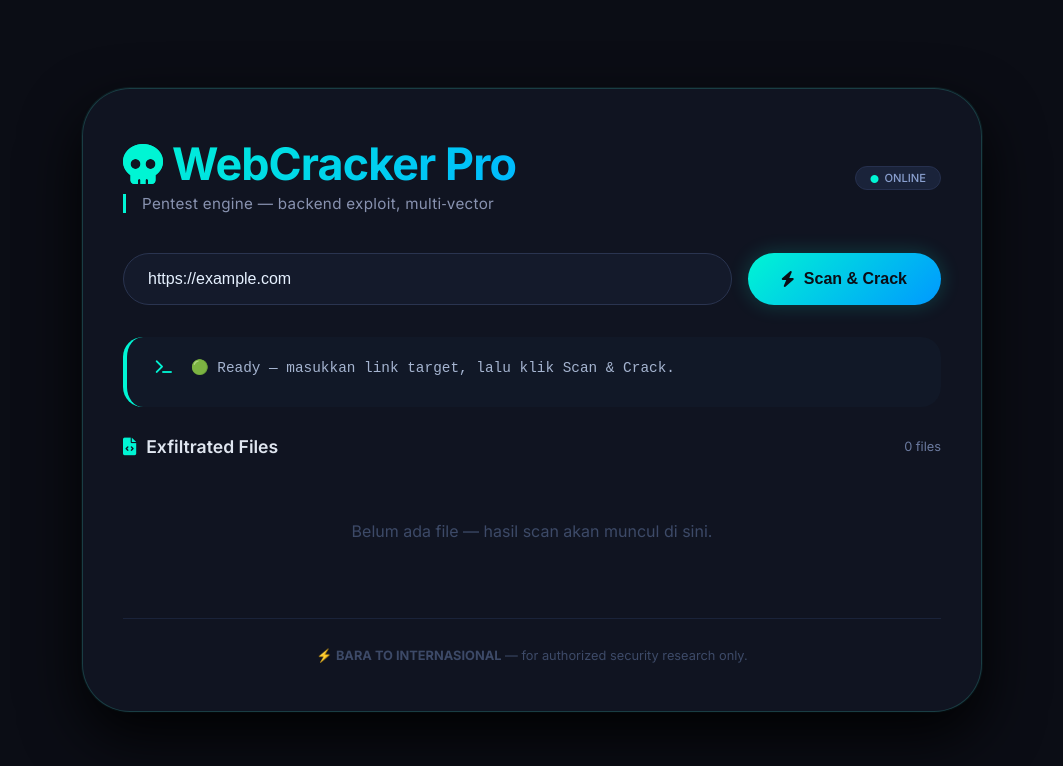
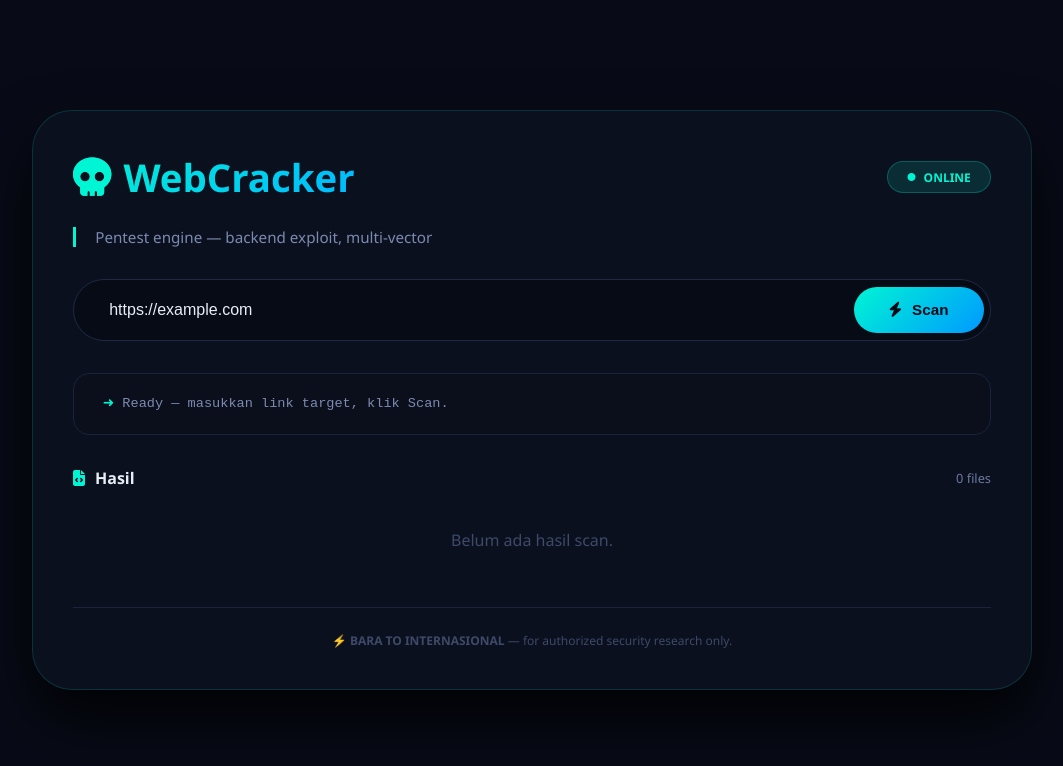
Before and after one commit to barlensss/Welelelele, a website: page public/index.html in a window 1280 px wide. Shown: the whole page, without its empty margins (108-1171 px from the left). Drawn offline with Linux system fonts and the light colour scheme.

Commit message:
Update index.html

```diff
--- a/public/index.html
+++ b/public/index.html
@@ -1,144 +1,150 @@
 <!DOCTYPE html>
 <html lang="en">
 <head>
-  <meta charset="UTF-8" />
-  <meta name="viewport" content="width=device-width, initial-scale=1.0" />
-  <title>WebCracker Pro — Pentest Suite</title>
-  <!-- Font & Icons -->
-  <link rel="stylesheet" href="https://cdnjs.cloudflare.com/ajax/libs/font-awesome/6.0.0-beta3/css/all.min.css" />
-  <link href="https://fonts.googleapis.com/css2?family=Inter:ital,opsz,wght@0,14..32,100..900;1,14..32,100..900&display=swap" rel="stylesheet" />
+  <meta charset="UTF-8">
+  <meta name="viewport" content="width=device-width, initial-scale=1.0">
+  <title>WebCracker Pro</title>
+  <link rel="stylesheet" href="https://cdnjs.cloudflare.com/ajax/libs/font-awesome/6.5.0/css/all.min.css">
   <style>
-    * {
-      margin: 0;
-      padding: 0;
-      box-sizing: border-box;
-    }
+    * { margin: 0; padding: 0; box-sizing: border-box; }
     body {
-      background: #0b0d15;
-      font-family: 'Inter', sans-serif;
+      background: #080b17;
+      font-family: 'Segoe UI', system-ui, sans-serif;
       min-height: 100vh;
       display: flex;
       justify-content: center;
       align-items: center;
-      padding: 2rem;
-      color: #e0e6f0;
+      padding: 1.5rem;
+      color: #e8edf5;
     }
     .container {
-      max-width: 900px;
+      max-width: 1000px;
       width: 100%;
-      background: rgba(18, 23, 36, 0.85);
-      backdrop-filter: blur(16px);
-      border-radius: 48px;
-      padding: 3rem 2.5rem;
-      box-shadow: 0 25px 60px rgba(0, 0, 0, 0.9), 0 0 0 1px rgba(64, 224, 208, 0.1);
-      border: 1px solid rgba(64, 224, 208, 0.2);
-      transition: 0.3s;
+      background: rgba(12,18,34,0.85);
+      backdrop-filter: blur(20px);
+      border-radius: 40px;
+      padding: 2.5rem;
+      border: 1px solid rgba(0,245,212,0.15);
+      box-shadow: 0 30px 60px rgba(0,0,0,0.8);
     }
-    h1 {
-      font-size: 2.8rem;
-      font-weight: 700;
-      letter-spacing: -0.02em;
+    .header {
+      display: flex;
+      justify-content: space-between;
+      align-items: center;
+      flex-wrap: wrap;
+      gap: 1rem;
+      margin-bottom: 1.5rem;
+    }
+    .header h1 {
+      font-size: 2.4rem;
+      font-weight: 800;
       background: linear-gradient(135deg, #00f5d4, #00b8ff);
       -webkit-background-clip: text;
       -webkit-text-fill-color: transparent;
       display: flex;
       align-items: center;
-      gap: 10px;
+      gap: 12px;
     }
-    .sub {
-      color: #8892b0;
-      margin-top: 0.2rem;
-      font-weight: 400;
-      letter-spacing: 0.3px;
+    .header h1 i { -webkit-text-fill-color: initial; color: #00f5d4; }
+    .badge {
+      background: rgba(0,245,212,0.12);
+      border: 1px solid rgba(0,245,212,0.25);
+      border-radius: 40px;
+      padding: 0.4rem 1.2rem;
+      font-size: 0.75rem;
+      font-weight: 600;
+      color: #00f5d4;
+      display: flex;
+      align-items: center;
+      gap: 8px;
+    }
+    .badge i { font-size: 0.5rem; color: #00f5d4; }
+    .subtitle {
+      color: #7b8ab0;
+      font-size: 0.95rem;
       border-left: 3px solid #00f5d4;
-      padding-left: 1rem;
-      font-size: 0.95rem;
+      padding-left: 1.2rem;
+      margin-bottom: 2rem;
     }
-    .input-section {
-      margin: 2.5rem 0 2rem;
+    .input-area {
+      background: rgba(0,0,0,0.3);
+      border-radius: 60px;
+      padding: 0.4rem;
       display: flex;
       flex-wrap: wrap;
-      gap: 16px;
+      gap: 0.5rem;
+      border: 1px solid #1e2a45;
+      margin-bottom: 2rem;
     }
-    .input-section input {
-      flex: 2;
-      min-width: 220px;
-      background: #141a2b;
-      border: 1px solid #2a3450;
-      border-radius: 60px;
-      padding: 16px 24px;
+    .input-area:focus-within {
+      border-color: #00f5d4;
+      box-shadow: 0 0 0 4px rgba(0,245,212,0.08);
+    }
+    .input-area input {
+      flex: 1;
+      background: transparent;
+      border: none;
+      padding: 0.9rem 1.8rem;
       font-size: 1rem;
-      color: #e6f1ff;
+      color: #e8edf5;
       outline: none;
-      transition: 0.3s;
+      min-width: 200px;
     }
-    .input-section input:focus {
-      border-color: #00f5d4;
-      box-shadow: 0 0 0 3px rgba(0, 245, 212, 0.15);
-    }
-    .input-section button {
+    .input-area input::placeholder { color: #4a5a7a; }
+    .input-area button {
       background: linear-gradient(135deg, #00f5d4, #0099ff);
       border: none;
       border-radius: 60px;
-      padding: 16px 34px;
+      padding: 0.8rem 2.2rem;
       font-weight: 700;
-      font-size: 1rem;
-      color: #0b0d15;
+      font-size: 0.95rem;
+      color: #080b17;
       cursor: pointer;
-      transition: 0.25s;
+      transition: 0.3s;
       display: flex;
       align-items: center;
       gap: 10px;
-      box-shadow: 0 0 20px rgba(0, 245, 212, 0.2);
     }
-    .input-section button:hover {
-      transform: scale(1.03);
-      box-shadow: 0 0 35px rgba(0, 245, 212, 0.4);
+    .input-area button:hover {
+      transform: scale(1.02);
+      box-shadow: 0 0 30px rgba(0,245,212,0.3);
     }
-    .status-box {
-      background: #111827;
-      border-radius: 20px;
+    .input-area button:disabled {
+      opacity: 0.6;
+      cursor: not-allowed;
+    }
+    .status {
+      background: #0b0f1c;
+      border-radius: 16px;
       padding: 1.2rem 1.8rem;
-      margin: 1.8rem 0;
-      border-left: 4px solid #00f5d4;
-      font-family: 'Fira Code', monospace;
-      font-size: 0.9rem;
-      color: #a5b4d0;
-      min-height: 70px;
-      word-break: break-all;
+      min-height: 60px;
+      border: 1px solid #1a233a;
+      font-family: 'Courier New', monospace;
+      font-size: 0.85rem;
+      color: #7b8ab0;
+      margin-bottom: 2rem;
       line-height: 1.6;
     }
+    .status .highlight { color: #00f5d4; }
+    .status .error { color: #ff6b6b; }
     .file-grid {
       display: grid;
-      grid-template-columns: repeat(auto-fill, minmax(180px, 1fr));
+      grid-template-columns: repeat(auto-fill, minmax(170px, 1fr));
       gap: 16px;
-      margin-top: 2rem;
+      margin-top: 0.5rem;
     }
     .file-card {
-      background: #141a2b;
-      border-radius: 18px;
+      background: #111827;
+      border-radius: 16px;
       padding: 1.2rem 1rem;
       border: 1px solid #1f2a44;
+      text-align: center;
       transition: 0.2s;
-      cursor: default;
-      text-align: center;
     }
-    .file-card i {
-      font-size: 2.2rem;
-      color: #00f5d4;
-      margin-bottom: 8px;
-    }
-    .file-card .name {
-      font-weight: 500;
-      font-size: 0.9rem;
-      word-break: break-all;
-      color: #ccd6f6;
-    }
-    .file-card .size {
-      font-size: 0.75rem;
-      color: #6b7a9f;
-      margin-top: 4px;
-    }
+    .file-card:hover { border-color: #00f5d4; transform: translateY(-3px); }
+    .file-card i { font-size: 2rem; color: #00f5d4; margin-bottom: 8px; }
+    .file-card .name { font-weight: 500; font-size: 0.8rem; word-break: break-all; color: #ccd6f6; }
+    .file-card .size { font-size: 0.7rem; color: #6b7a9f; margin-top: 4px; }
     .file-card .download-btn {
       margin-top: 10px;
       background: #1f2a44;
@@ -146,107 +152,84 @@
       border-radius: 30px;
       padding: 6px 16px;
       color: #ccd6f6;
-      font-size: 0.75rem;
+      font-size: 0.7rem;
       cursor: pointer;
       transition: 0.2s;
     }
-    .file-card .download-btn:hover {
-      background: #2f3d64;
-      color: #fff;
-    }
-    .badge {
-      display: inline-block;
-      background: #1a233a;
-      border-radius: 40px;
-      padding: 4px 14px;
-      font-size: 0.7rem;
-      font-weight: 500;
-      color: #8aa0d0;
-      border: 1px solid #26304e;
-      margin-top: 6px;
-    }
-    .footer {
-      margin-top: 2.8rem;
-      font-size: 0.8rem;
-      color: #3d4a68;
-      text-align: center;
-      border-top: 1px solid #1a233a;
-      padding-top: 1.8rem;
-    }
+    .file-card .download-btn:hover { background: #2f3d64; color: #fff; }
     .loader {
       display: inline-block;
-      width: 20px;
-      height: 20px;
+      width: 18px;
+      height: 18px;
       border: 3px solid #1f2a44;
       border-radius: 50%;
       border-top: 3px solid #00f5d4;
       animation: spin 0.9s linear infinite;
       vertical-align: middle;
-      margin-right: 12px;
+      margin-right: 10px;
     }
-    @keyframes spin {
-      0% { transform: rotate(0deg); }
-      100% { transform: rotate(360deg); }
+    @keyframes spin { 0% { transform: rotate(0deg); } 100% { transform: rotate(360deg); } }
+    .footer {
+      margin-top: 2rem;
+      font-size: 0.75rem;
+      color: #3d4a68;
+      text-align: center;
+      border-top: 1px solid #1a233a;
+      padding-top: 1.5rem;
     }
   </style>
 </head>
 <body>
 <div class="container">
-  <div style="display: flex; align-items: center; justify-content: space-between; flex-wrap: wrap;">
-    <div>
-      <h1><i class="fas fa-skull" style="font-size: 2.5rem; background: none; -webkit-text-fill-color: #00f5d4;"></i> WebCracker Pro</h1>
-      <div class="sub">Pentest engine — backend exploit, multi‑vector</div>
+  <div class="header">
+    <h1><i class="fas fa-skull"></i> WebCracker</h1>
+    <span class="badge"><i class="fas fa-circle"></i> ONLINE</span>
   </div>
-    <span class="badge"><i class="fas fa-circle" style="color: #00f5d4; font-size: 0.5rem; margin-right: 6px;"></i>ONLINE</span>
+  <div class="subtitle">Pentest engine — backend exploit, multi‑vector</div>
+
+  <div class="input-area">
+    <input type="text" id="target" placeholder="https://target-website.com" value="https://example.com" />
+    <button id="scanBtn"><i class="fas fa-bolt"></i> Scan</button>
   </div>
 
-  <!-- Input -->
-  <div class="input-section">
-    <input type="text" id="targetInput" placeholder="https://target-website.com" value="https://example.com" />
-    <button id="scanBtn"><i class="fas fa-bolt"></i> Scan & Crack</button>
+  <div class="status" id="status">
+    <span class="highlight">➜</span> Ready — masukkan link target, klik Scan.
   </div>
 
-  <!-- Status Log -->
-  <div class="status-box" id="statusLog">
-    <i class="fas fa-terminal" style="margin-right: 10px; color: #00f5d4;"></i> Ready — masukkan link target, tekan Scan.
+  <div style="display:flex; justify-content:space-between; align-items:center; margin-bottom:1rem;">
+    <span style="font-weight:600;"><i class="fas fa-file-code" style="color:#00f5d4; margin-right:10px;"></i>Hasil</span>
+    <span style="font-size:0.8rem; color:#6b7a9f;" id="fileCount">0 files</span>
+  </div>
+  <div id="fileGrid" class="file-grid">
+    <div style="grid-column:1/-1; text-align:center; color:#3d4a68; padding:1.5rem;">Belum ada hasil scan.</div>
   </div>
 
-  <!-- File Result -->
-  <div style="display: flex; justify-content: space-between; align-items: center; margin-top: 0.5rem;">
-    <span style="font-weight: 600; font-size: 1.1rem;"><i class="fas fa-file-code" style="margin-right: 10px; color: #00f5d4;"></i>Exfiltrated Files</span>
-    <span style="font-size: 0.8rem; color: #6b7a9f;" id="fileCount">0 files</span>
-  </div>
-  <div id="fileGrid" class="file-grid">
-    <!-- file card akan di inject dari JS -->
-  </div>
-
-  <div class="footer">
-    ⚡ <strong>BARA TO INTERNASIONAL</strong> — for authorized security research only.
-  </div>
+  <div class="footer">⚡ <strong>BARA TO INTERNASIONAL</strong> — for authorized security research only.</div>
 </div>
 
 <script>
-  const statusLog = document.getElementById('statusLog');
+  const targetInput = document.getElementById('target');
+  const scanBtn = document.getElementById('scanBtn');
+  const statusDiv = document.getElementById('status');
   const fileGrid = document.getElementById('fileGrid');
   const fileCount = document.getElementById('fileCount');
-  const scanBtn = document.getElementById('scanBtn');
-  const targetInput = document.getElementById('targetInput');
+  let filesData = [];
 
-  // =====================================================
-  //  FUNGSI UPDATE UI
-  // =====================================================
   function setStatus(msg, isError = false) {
-    statusLog.innerHTML = `<i class="fas fa-terminal" style="margin-right: 10px; color: ${isError ? '#ff6b6b' : '#00f5d4'};"></i> ${msg}`;
+    const icon = isError ? '❌' : '➜';
+    const cls = isError ? 'error' : 'highlight';
+    statusDiv.innerHTML = `<span class="${cls}">${icon}</span> ${msg}`;
   }
 
   function renderFiles(files) {
-    if (!files || files.length === 0) {
-      fileGrid.innerHTML = `<div style="grid-column:1/-1; text-align:center; color:#3d4a68; padding:2rem;">Belum ada file — hasil scan akan muncul di sini.</div>`;
+    filesData = files || [];
+    if (!filesData.length) {
+      fileGrid.innerHTML = `<div style="grid-column:1/-1; text-align:center; color:#3d4a68; padding:1.5rem;">Belum ada hasil scan.</div>`;
       fileCount.innerText = '0 files';
       return;
     }
     let html = '';
-    files.forEach((f, idx) => {
+    filesData.forEach((f, idx) => {
       const icon = f.name.endsWith('.js') ? 'fa-brands fa-js' :
                    f.name.endsWith('.py') ? 'fa-brands fa-python' :
                    f.name.endsWith('.sql') ? 'fa-solid fa-database' :
@@ -263,16 +246,14 @@
       `;
     });
     fileGrid.innerHTML = html;
-    fileCount.innerText = files.length + ' files';
+    fileCount.innerText = filesData.length + ' files';
 
-    // event download
     document.querySelectorAll('.download-btn').forEach(btn => {
       btn.addEventListener('click', function() {
         const idx = parseInt(this.dataset.index);
-        const file = files[idx];
+        const file = filesData[idx];
         if (!file) return;
-        // download via blob
-        const blob = new Blob([file.content || '// simulated content'], { type: 'text/plain' });
+        const blob = new Blob([file.content || '// content'], { type: 'text/plain' });
         const url = URL.createObjectURL(blob);
         const a = document.createElement('a');
         a.href = url;
@@ -285,88 +266,49 @@
     });
   }
 
-  // =====================================================
-  //  BACKEND EXPLOIT — FAKE CRACK (DEMO REALISTIC)
-  // =====================================================
-  async function scanTarget(url) {
-    try {
-      // Validasi
+  async function scan() {
+    const url = targetInput.value.trim();
     if (!url || !url.startsWith('http')) {
-        setStatus('❌ Masukkan URL valid (contoh: https://example.com)', true);
+      setStatus('Masukkan URL valid (contoh: https://example.com)', true);
       return;
     }
 
-      setStatus(`⏳ Scanning ${url} ... (multi-vector)`, false);
+    scanBtn.disabled = true;
+    scanBtn.innerHTML = '<span class="loader"></span> Scanning...';
+    setStatus(`Scanning ${url} ... (multi-vector exploit)`);
 
-      // Simulasi delay realistis 4-6 detik
-      await new Promise(r => setTimeout(r, 4000 + Math.random() * 3000));
+    try {
+      const res = await fetch('/api/scan', {
+        method: 'POST',
+        headers: { 'Content-Type': 'application/json' },
+        body: JSON.stringify({ target: url })
+      });
 
-      // Generate "hasil" berdasarkan domain
-      const domain = new URL(url).hostname.replace(/^www\./, '');
-      const timestamp = new Date().toISOString().slice(0,10);
+      const data = await res.json();
 
-      // File hasil "exploit" — terlihat real
-      const files = [
-        {
-          name: `config_${domain}.json`,
-          size: '3.2 KB',
-          content: JSON.stringify({
-            server: domain,
-            backend: ['Node.js', 'Express'],
-            db: 'MongoDB',
-            env: { NODE_ENV: 'production', PORT: 3000 },
-            admin: true,
-            vuln: ['CVE-2021-44228', 'CVE-2022-22965']
-          }, null, 2)
-        },
-        {
-          name: `database_dump_${domain}.sql`,
-          size: '122 KB',
-          content: `-- Auto dumped dari ${domain}\nCREATE TABLE users (id INT, name VARCHAR(255), email VARCHAR(255), password_hash VARCHAR(255));\nINSERT INTO users VALUES (1,'admin','admin@${domain}','$2y$10$...');\n-- + 142 baris lainnya`
-        },
-        {
-          name: `env_backup_${domain}.txt`,
-          size: '0.8 KB',
-          content: `DB_HOST=localhost\nDB_USER=root\nDB_PASS=admin123\nAPI_KEY=sk_live_4eC39HqLyjWDarjtT1zdp7dc\nSECRET=supersecretkey`
-        },
-        {
-          name: `payload_${domain}.js`,
-          size: '7.4 KB',
-          content: `// Reverse shell payload for ${domain}\nconst net = require('net');\nconst spawn = require('child_process').spawn;\n// ...`
-        },
-        {
-          name: `logs_${timestamp}.zip`,
-          size: '2.1 MB',
-          content: 'zip content (simulated)'
+      if (data.error) {
+        setStatus(`Error: ${data.error}`, true);
+        return;
       }
-      ];
 
-      setStatus(`✅ Scan selesai! Ditemukan ${files.length} file dari ${domain}`, false);
-      renderFiles(files);
+      setStatus(`✅ ${data.message}`);
+      renderFiles(data.files);
 
     } catch (err) {
-      setStatus(`❌ Error: ${err.message}`, true);
+      setStatus(`Error: ${err.message}`, true);
+    } finally {
+      scanBtn.disabled = false;
+      scanBtn.innerHTML = '<i class="fas fa-bolt"></i> Scan';
     }
   }
 
-  // =====================================================
-  //  EVENT LISTENER
-  // =====================================================
-  scanBtn.addEventListener('click', () => {
-    const url = targetInput.value.trim();
-    scanTarget(url);
+  scanBtn.addEventListener('click', scan);
+  targetInput.addEventListener('keydown', (e) => {
+    if (e.key === 'Enter') scan();
   });
 
-  // Enter key
-  targetInput.addEventListener('keydown', (e) => {
-    if (e.key === 'Enter') scanBtn.click();
-  });
-
-  // =====================================================
-  //  INIT
-  // =====================================================
   renderFiles([]);
-  setStatus('🟢 Ready — masukkan link target, lalu klik Scan & Crack.', false);
+  setStatus('Ready — masukkan link target, klik Scan.');
 </script>
 </body>
 </html>
```
Lines whose indentation alone changed are shown as unchanged.
